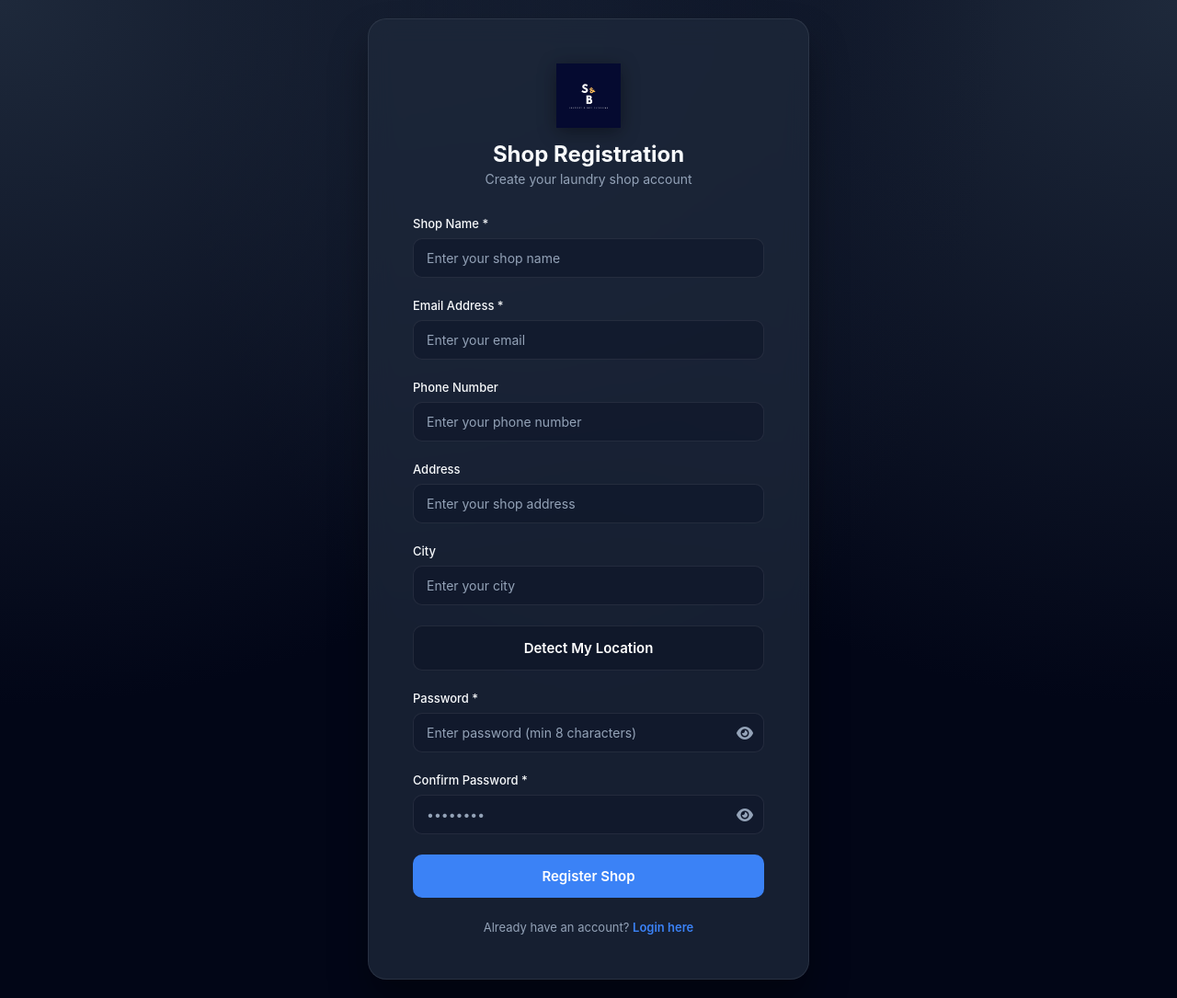
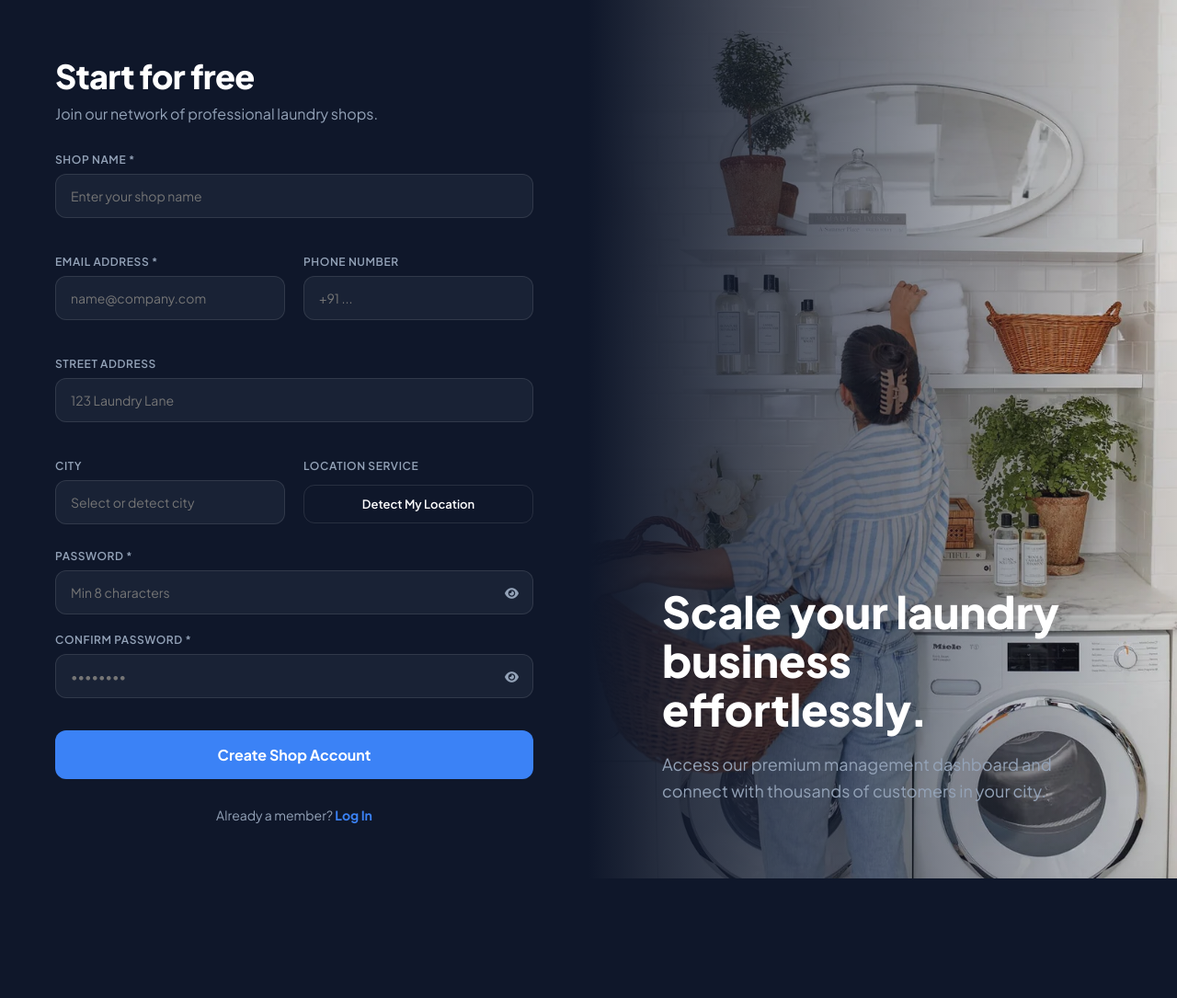
Before and after one commit to arathyrajeesh/laundry-shop-django, a Django app: page /shop/register/ in a window 1280 px wide. Shown: the whole page at 92% size. After the commit the page ends 955 px from the top, so only its background shows below. Run offline with Django 5.2, Linux system fonts and the light colour scheme; parts of the project's set-up code (start-up, migrations or seed data) failed here and were passed over.

Commit message:
style added

```diff
--- a/shop/templates/shop_register.html
+++ b/shop/templates/shop_register.html
@@ -7,328 +7,256 @@
     <title>Shop Registration - Shine & Bright Laundry</title>
     <link rel="stylesheet" href="https://cdnjs.cloudflare.com/ajax/libs/font-awesome/6.5.1/css/all.min.css">
     <link rel="icon" type="image/png" href="{% static 'images/Shine.png' %}">
+    <link href="https://fonts.googleapis.com/css2?family=Plus+Jakarta+Sans:wght@300;400;500;600;700;800&display=swap" rel="stylesheet">
 
     <style>
         :root {
-            --brand-primary: #3b82f6;
-            --brand-hover: #2563eb;
-            --bg-dark: #020617;
-            --glass-bg: rgba(30, 41, 59, 0.75);
-            --text-main: #f8fafc;
+            --primary: #3b82f6;
+            --primary-hover: #2563eb;
+            --bg-dark: #0f172a;
+            --panel-bg: #1e293b;
+            --text-main: #ffffff;
             --text-muted: #94a3b8;
-            --border-color: rgba(255,255,255,0.08);
+            --input-bg: rgba(30, 41, 59, 0.7);
+            --border-color: rgba(255, 255, 255, 0.1);
+            --transition: all 0.3s cubic-bezier(0.4, 0, 0.2, 1);
         }
 
         * {
             margin: 0;
             padding: 0;
             box-sizing: border-box;
-            font-family: 'Inter', sans-serif;
+            font-family: 'Plus Jakarta Sans', sans-serif;
         }
 
         body {
-            background:
-                radial-gradient(at 0% 0%, #1e293b 0, transparent 50%),
-                radial-gradient(at 50% 0%, #0f172a 0, transparent 50%),
-                radial-gradient(at 100% 0%, #1e293b 0, transparent 50%),
-                var(--bg-dark);
-            display: flex;
-            justify-content: center;
-            align-items: center;
-            min-height: 100vh;
-            padding: 20px;
+            background: var(--bg-dark);
             color: var(--text-main);
+            overflow-x: hidden;
         }
 
-        .register-container {
+        .page-wrapper {
+            display: flex;
+            min-height: 100vh;
             width: 100%;
-            max-width: 480px;
-            background: var(--glass-bg);
-            backdrop-filter: blur(14px);
-            border-radius: 20px;
-            padding: 48px;
-            border: 1px solid var(--border-color);
-            box-shadow: 0 25px 40px rgba(0,0,0,0.35);
         }
 
-        .logo-container {
-            text-align: center;
+        /* --- LEFT PANEL: FORM --- */
+        .left-panel {
+            width: 50%;
+            padding: 60px;
+            display: flex;
+            flex-direction: column;
+            justify-content: center;
+            background: var(--bg-dark);
+            z-index: 2;
+        }
+
+        .register-box {
+            width: 100%;
+            max-width: 520px;
+            margin: 0 auto;
+            animation: fadeIn 0.8s ease;
+        }
+
+        @keyframes fadeIn {
+            from { opacity: 0; transform: translateY(10px); }
+            to { opacity: 1; transform: translateY(0); }
+        }
+
+        .logo {
+            width: 60px;
+            height: 60px;
+            margin-bottom: 30px;
+        }
+
+        h2 {
+            font-size: 36px;
+            font-weight: 800;
+            margin-bottom: 8px;
+            letter-spacing: -0.02em;
+        }
+
+        .subtitle {
+            font-size: 16px;
+            color: var(--text-muted);
             margin-bottom: 32px;
         }
 
-        .logo {
-            width: 70px;
-            height: 70px;
-            margin-bottom: 10px;
-            filter: drop-shadow(0 4px 10px rgba(0,0,0,.4));
+        .form-grid {
+            display: grid;
+            grid-template-columns: 1fr 1fr;
+            gap: 20px;
         }
 
-        h2 {
-            font-size: 24px;
-            font-weight: 700;
-            margin-bottom: 4px;
-            color: var(--text-main);
+        .full-width {
+            grid-column: span 2;
         }
 
-        .subtitle {
+        .form-group {
+            margin-bottom: 20px;
+        }
+
+        label {
+            display: block;
+            font-size: 12px;
+            font-weight: 600;
+            margin-bottom: 8px;
+            color: var(--text-muted);
+            text-transform: uppercase;
+            letter-spacing: 0.05em;
+        }
+
+        input {
+            width: 100%;
+            padding: 14px 16px;
+            background: var(--input-bg);
+            border: 1px solid var(--border-color);
+            border-radius: 12px;
+            color: white;
+            font-size: 14px;
+            transition: var(--transition);
+        }
+
+        input:focus {
+            outline: none;
+            border-color: var(--primary);
+            background: rgba(30, 41, 59, 0.9);
+            box-shadow: 0 0 0 4px rgba(59, 130, 241, 0.15);
+        }
+
+        #detectLocationBtn {
+            width: 100%;
+            padding: 12px;
+            background: transparent;
+            border: 1px solid var(--border-color);
+            color: var(--text-main);
+            border-radius: 12px;
+            cursor: pointer;
+            font-size: 13px;
+            font-weight: 600;
+            transition: var(--transition);
+            margin-top: 5px;
+        }
+
+        #detectLocationBtn:hover:not(:disabled) {
+            background: rgba(255, 255, 255, 0.05);
+            border-color: var(--primary);
+        }
+
+        #detectLocationBtn:disabled {
+            opacity: 0.5;
+            cursor: not-allowed;
+        }
+
+        button[type="submit"] {
+            width: 100%;
+            padding: 16px;
+            background: var(--primary);
+            color: white;
+            border: none;
+            border-radius: 12px;
+            font-size: 16px;
+            font-weight: 700;
+            cursor: pointer;
+            transition: var(--transition);
+            margin-top: 15px;
+        }
+
+        button[type="submit"]:hover {
+            background: var(--primary-hover);
+            transform: translateY(-2px);
+            box-shadow: 0 10px 20px rgba(59, 130, 241, 0.3);
+        }
+
+        /* --- RIGHT PANEL: IMAGE --- */
+        .right-panel {
+            width: 50%;
+            position: relative;
+            background: url("{% static 'images/login.webp' %}") center/cover no-repeat;
+        }
+
+        .right-panel::before {
+            content: '';
+            position: absolute;
+            inset: 0;
+            background: linear-gradient(to right, var(--bg-dark) 0%, transparent 100%);
+        }
+
+        .overlay-card {
+            position: absolute;
+            bottom: 80px;
+            left: 80px;
+            right: 80px;
+        }
+
+        .overlay-card h1 {
+            font-size: 48px;
+            font-weight: 800;
+            line-height: 1.1;
+            margin-bottom: 20px;
+            color: white;
+        }
+
+        .footer-text {
+            margin-top: 30px;
+            text-align: center;
             font-size: 14px;
             color: var(--text-muted);
         }
 
-        .form-group {
-            margin-bottom: 22px;
+        .footer-text a {
+            color: var(--primary);
+            text-decoration: none;
+            font-weight: 700;
         }
 
-        label {
-            display: block;
-            font-size: 13px;
-            font-weight: 500;
-            margin-bottom: 8px;
-            color: var(--text-main);
+        .password-container { position: relative; }
+        .toggle-password {
+            position: absolute; right: 16px; top: 50%; transform: translateY(-50%);
+            background: none; border: none; cursor: pointer; color: var(--text-muted);
         }
 
-        input {
-            width: 100%;
-            padding: 12px 14px;
-            border-radius: 10px;
-            background: rgba(15,23,42,0.6);
-            border: 1px solid var(--border-color);
-            color: var(--text-main);
+        .error-box {
+            background: rgba(239, 68, 68, 0.1);
+            border: 1px solid rgba(239, 68, 68, 0.2);
+            color: #fca5a5;
+            padding: 14px;
+            border-radius: 12px;
+            margin-bottom: 25px;
             font-size: 14px;
-            transition: all .2s ease;
-        }
-
-        input::placeholder {
-            color: var(--text-muted);
-        }
-
-        input:focus {
-            outline: none;
-            border-color: var(--brand-primary);
-            box-shadow: 0 0 0 4px rgba(59,130,246,.15);
-            background: rgba(15,23,42,0.85);
-        }
-
-        button[type="submit"],
-        #detectLocationBtn {
-            width: 100%;
-            padding: 14px;
-            background: var(--brand-primary);
-            color: white;
-            border: none;
-            border-radius: 10px;
-            font-size: 15px;
-            font-weight: 600;
-            cursor: pointer;
-            transition: all .2s ease;
-        }
-        .password-container {
-            position: relative;
-        }
-
-        .password-container input {
-            padding-right: 44px; /* space for eye icon */
-        }
-
-        .toggle-password {
-            position: absolute;
-            top: 50%;
-            right: 12px;
-            transform: translateY(-50%);
-            background: none;
-            border: none;
-            cursor: pointer;
-            font-size: 16px;
-            padding: 0;
             display: flex;
             align-items: center;
-            justify-content: center;
-        }
-
-        .toggle-password i {
-            color: var(--text-muted);
-            transition: color 0.2s ease;
-        }
-
-        .toggle-password:hover i {
-            color: var(--text-main);
-        }
-
-        button[type="submit"]:hover,
-        #detectLocationBtn:hover:not([disabled]) {
-            background: var(--brand-hover);
-            transform: translateY(-1px);
-        }
-
-        #detectLocationBtn {
-            background: rgba(15,23,42,.8);
-            border: 1px solid var(--border-color);
-        }
-
-        #detectLocationBtn:disabled {
-            opacity: .6;
-            cursor: not-allowed;
-        }
-
-        .toggle-password {
-            color: var(--text-muted);
-        }
-
-        .toggle-password:hover {
-            color: var(--text-main);
-        }
-
-        #locationStatus {
-            font-size: 13px;
-            color: var(--text-muted);
-        }
-
-        .footer-text {
-            margin-top: 24px;
-            text-align: center;
-            font-size: 13px;
-            color: var(--text-muted);
-        }
-
-        .footer-text a {
-            color: var(--brand-primary);
-            text-decoration: none;
-            font-weight: 600;
-        }
-
-        .footer-text a:hover {
-            text-decoration: underline;
-        }
-
-        .error-message {
-            background: rgba(239,68,68,.15);
-            border: 1px solid rgba(239,68,68,.3);
-            color: #fecaca;
-            padding: 12px;
-            border-radius: 8px;
-            font-size: 13px;
-            margin-bottom: 20px;
-        }
-
-        .success-message {
-            background: rgba(16,185,129,.15);
-            border: 1px solid rgba(16,185,129,.3);
-            color: #bbf7d0;
-            padding: 12px;
-            border-radius: 8px;
-            font-size: 13px;
-            margin-bottom: 20px;
-        }
-        /* ===============================
-        RESPONSIVE – SHOP REGISTRATION
-        ================================ */
-
-        /* Tablets */
-        @media (max-width: 768px) {
-            .register-container {
-                padding: 36px;
-                max-width: 94%;
-                border-radius: 18px;
-            }
-
-            h2 {
-                font-size: 22px;
-            }
-
-            .subtitle {
-                font-size: 13px;
-            }
-        }
-
-        /* Mobile */
-        @media (max-width: 480px) {
-            body {
-                padding: 16px;
-                min-height: 100svh; /* iOS safe viewport */
-                align-items: flex-start;
-            }
-
-            .register-container {
-                padding: 28px 22px;
-                border-radius: 16px;
-                width: 100%;
-            }
-
-            .logo {
-                width: 56px;
-                height: 56px;
-            }
-
-            h2 {
-                font-size: 20px;
-            }
-
-            .subtitle {
-                font-size: 12px;
-            }
-
-            label {
-                font-size: 12px;
-            }
-
-            input {
-                font-size: 14px;
-                padding: 11px 13px;
-            }
-
-            button[type="submit"],
-            #detectLocationBtn {
-                font-size: 14px;
-                padding: 13px;
+            gap: 12px;
         }
 
         #locationStatus {
             font-size: 12px;
+            margin-top: 8px;
+            color: var(--text-muted);
         }
 
-            .footer-text {
-                font-size: 12px;
-                margin-top: 18px;
-            }
-        }
-        /* ===============================
-        ERROR MESSAGES & ALERTS
-        ================================ */
-        .error-box {
-            background: rgba(239, 68, 68, 0.15); /* Soft red background */
-            border: 1px solid rgba(239, 68, 68, 0.3);
-            color: #fecaca; /* Light red text */
-            padding: 12px 16px;
-            border-radius: 10px;
-            font-size: 13px;
-            margin-bottom: 24px;
-            display: flex;
-            align-items: center;
-            gap: 10px;
-            animation: shake 0.4s ease-in-out;
+        @media (max-width: 1024px) {
+            .right-panel { display: none; }
+            .left-panel { width: 100%; padding: 40px 24px; }
         }
 
-        .error-box i {
-            color: #ef4444; /* Bright red icon */
-            font-size: 16px;
+        @media (max-width: 600px) {
+            .form-grid { grid-template-columns: 1fr; }
+            .full-width { grid-column: span 1; }
+            h2 { font-size: 28px; }
         }
 
-        @keyframes shake {
-            0%, 100% { transform: translateX(0); }
-            25% { transform: translateX(-5px); }
-            75% { transform: translateX(5px); }
-        }
     </style>
-
 </head>
 <body>
 
-    <div class="register-container">
-        <div class="logo-container">
-            <img src="{% static 'images/Shine.png' %}" alt="Shine & Bright Logo" class="logo">
-            <h2>Shop Registration</h2>
-            <p class="subtitle">Create your laundry shop account</p>
-        </div>
+    <div class="page-wrapper">
+        <div class="left-panel">
+            <div class="register-box">
+
+                <h2>Start for free</h2>
+                <p class="subtitle">Join our network of professional laundry shops.</p>
 
                 {% if messages %}
                     {% for message in messages %}
@@ -341,36 +269,37 @@
                 <form method="POST">
                     {% csrf_token %}
 
-            <div class="form-group">
+                    <div class="form-grid">
+                        <div class="form-group full-width">
                             <label for="shop_name">Shop Name *</label>
                             <input type="text" id="shop_name" name="shop_name" placeholder="Enter your shop name" required>
                         </div>
 
                         <div class="form-group">
                             <label for="email">Email Address *</label>
-                <input type="email" id="email" name="email" placeholder="Enter your email" required autocomplete="email">
+                            <input type="email" id="email" name="email" placeholder="name@company.com" required autocomplete="email">
                         </div>
 
                         <div class="form-group">
                             <label for="phone">Phone Number</label>
-                <input type="tel" id="phone" name="phone" placeholder="Enter your phone number">
+                            <input type="tel" id="phone" name="phone" placeholder="+91 ...">
                         </div>
 
-            <div class="form-group">
-                <label for="address">Address</label>
-                <input type="text" id="address" name="address" placeholder="Enter your shop address">
+                        <div class="form-group full-width">
+                            <label for="address">Street Address</label>
+                            <input type="text" id="address" name="address" placeholder="123 Laundry Lane">
                         </div>
 
                         <div class="form-group">
                             <label for="city">City</label>
-                <input type="text" id="city" name="city" placeholder="Enter your city">
+                            <input type="text" id="city" name="city" placeholder="Select or detect city">
                         </div>
 
                         <div class="form-group">
-                <button type="button" id="detectLocationBtn">
-                    Detect My Location
-                </button>
-                <div id="locationStatus" style="font-size: 14px; color: #666; margin-top: 5px;"></div>
+                            <label>Location Service</label>
+                            <button type="button" id="detectLocationBtn">Detect My Location</button>
+                            <div id="locationStatus"></div>
+                        </div>
                     </div>
 
                     <input type="hidden" id="latitude" name="latitude">
@@ -379,14 +308,8 @@
                     <div class="form-group">
                         <label for="password1">Password *</label>
                         <div class="password-container">
-                <input type="password"
-                    id="password1"
-                    name="password"
-                    placeholder="Enter password (min 8 characters)"
-                    required
-                    minlength="8"
-                    autocomplete="new-password">
-                    <button type="button" class="toggle-password" onclick="togglePassword('password1')" aria-label="Toggle password visibility">
+                            <input type="password" id="password1" name="password" placeholder="Min 8 characters" required minlength="8" autocomplete="new-password">
+                            <button type="button" class="toggle-password" onclick="togglePassword('password1')">
                                 <i class="fas fa-eye"></i>
                             </button>
                         </div>
@@ -396,21 +319,26 @@
                         <label for="password2">Confirm Password *</label>
                         <div class="password-container">
                             <input type="password" id="password2" name="password_confirm" placeholder="••••••••" required minlength="8">
-                    <button type="button"
-                            class="toggle-password"
-                            onclick="togglePassword('password2')">
+                            <button type="button" class="toggle-password" onclick="togglePassword('password2')">
                                 <i class="fas fa-eye"></i>
                             </button>
                         </div>
                     </div>
 
-
-
-            <button type="submit">Register Shop</button>
+                    <button type="submit">Create Shop Account</button>
                 </form>
 
                 <div class="footer-text">
-            Already have an account? <a href="{% url 'shop_login' %}">Login here</a>
+                    Already a member? <a href="{% url 'shop_login' %}">Log In</a>
+                </div>
+            </div>
+        </div>
+
+        <div class="right-panel">
+            <div class="overlay-card">
+                <h1>Scale your laundry <br>business effortlessly.</h1>
+                <p style="color: var(--text-muted); font-size: 18px; line-height: 1.6;">Access our premium management dashboard and connect with thousands of customers in your city.</p>
+            </div>
         </div>
     </div>
 
@@ -419,16 +347,13 @@
         const statusDiv = document.getElementById("locationStatus");
         const locationBtn = document.getElementById("detectLocationBtn");
 
-        statusDiv.setAttribute("aria-live", "polite");
-
         locationBtn.addEventListener("click", function () {
             locationBtn.disabled = true;
             locationBtn.textContent = "Detecting location...";
-            statusDiv.textContent = "Please wait while we detect your location.";
+            statusDiv.textContent = "Please wait...";
 
             if (!navigator.geolocation) {
-                statusDiv.textContent =
-                    "Geolocation is not supported by your browser. Please enter your city manually.";
+                statusDiv.textContent = "Geolocation not supported.";
                 resetButton();
                 return;
             }
@@ -441,23 +366,21 @@
                     document.getElementById("latitude").value = lat;
                     document.getElementById("longitude").value = lon;
 
-                    statusDiv.textContent = "Location detected. Resolving city name…";
+                    statusDiv.textContent = "Resolving city name...";
 
                     const city = await getCityFromLocation(lat, lon);
 
                     if (city) {
                         document.getElementById("city").value = city;
+                        statusDiv.style.color = "#3b82f6";
                         statusDiv.textContent = `Location set to ${city}.`;
                     } else {
-                        statusDiv.textContent =
-                            "Location detected, but the city could not be identified. Please enter it manually.";
+                        statusDiv.textContent = "City not identified. Please enter manually.";
                     }
-
                     resetButton();
                 },
                 function () {
-                    statusDiv.textContent =
-                        "Location access was denied. Please enter your city manually.";
+                    statusDiv.textContent = "Access denied.";
                     resetButton();
                 }
             );
@@ -472,63 +395,36 @@
             try {
                 const response = await fetch(
                     `https://nominatim.openstreetmap.org/reverse?lat=${lat}&lon=${lon}&format=json`,
-                    {
-                        headers: {
-                            "User-Agent":
-                                "ShineAndBrightLaundryApp/1.0 (contact@yourdomain.com)",
-                        },
-                    }
+                    { headers: { "User-Agent": "ShineAndBrightLaundryApp/1.0" } }
                 );
-
                 if (!response.ok) return "";
-
                 const data = await response.json();
-
                 return (
                     data.address?.city ||
                     data.address?.town ||
                     data.address?.village ||
                     data.address?.county ||
-                    data.address?.state ||
-                    ""
+                    data.address?.state || ""
                 );
-            } catch {
-                return "";
+            } catch { return ""; }
+        }
+
+        function togglePassword(id) {
+            const passwordInput = document.getElementById(id);
+            const icon = passwordInput.nextElementSibling.querySelector('i');
+            if (passwordInput.type === 'password') {
+                passwordInput.type = 'text';
+                icon.classList.replace('fa-eye', 'fa-eye-slash');
+            } else {
+                passwordInput.type = 'password';
+                icon.classList.replace('fa-eye-slash', 'fa-eye');
             }
         }
+
         setTimeout(() => {
             const errorBox = document.querySelector('.error-box');
-            if (errorBox) {
-                errorBox.style.display = 'none';
-            }
+            if (errorBox) errorBox.style.display = 'none';
         }, 5000);
-        function togglePassword(id) {
-            const passwordInput = document.getElementById(id);
-            const toggleBtn = passwordInput.nextElementSibling;
-            const icon = toggleBtn.querySelector('i');
-
-            if (passwordInput.type === 'password') {
-                passwordInput.type = 'text';
-                icon.classList.remove('fa-eye');
-                icon.classList.add('fa-eye-slash');
-            } else {
-                passwordInput.type = 'password';
-                icon.classList.remove('fa-eye-slash');
-                icon.classList.add('fa-eye');
-            }
-        }
-        document.querySelector("form").addEventListener("submit", function (e) {
-            const city = document.getElementById("city").value.trim();
-
-            if (!city) {
-                e.preventDefault();
-                statusDiv.textContent =
-                    "Please detect your location or enter your city before registering.";
-                statusDiv.style.color = "#ef4444";
-            }
-        });
     </script>
-
-
 </body>
 </html>
```
Lines whose indentation alone changed are shown as unchanged.
